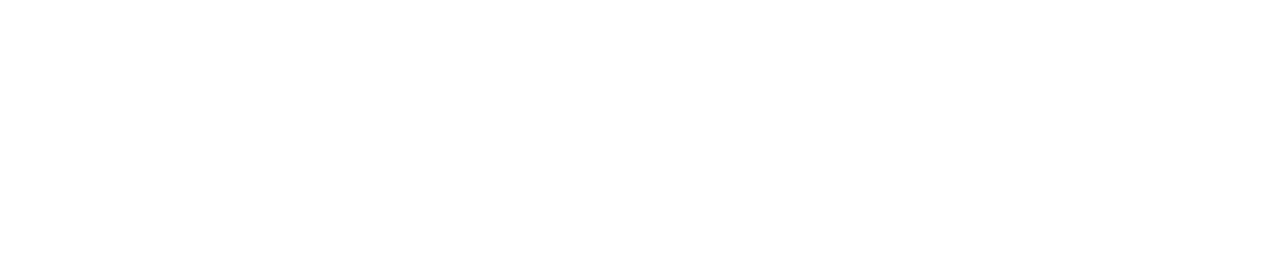
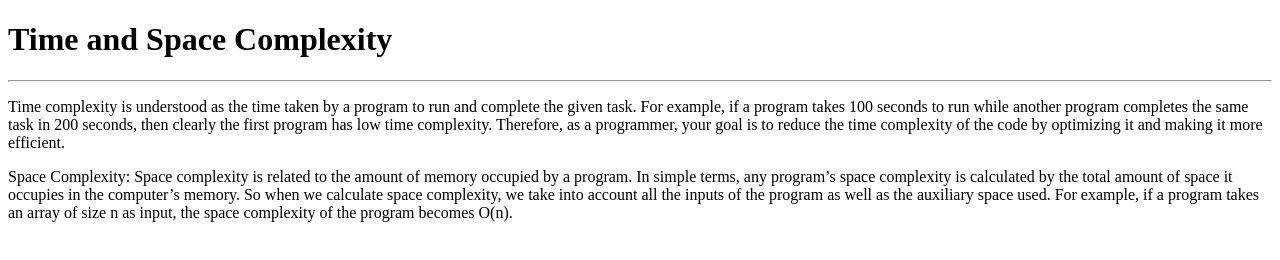
Before and after one commit to acciojob/time-and-space-complexity-zebatab, a website: page main.html in a window 1280 px wide. Drawn offline with Linux system fonts and the light colour scheme.

Commit message:
created a submission

```diff
--- a/main.html
+++ b/main.html
@@ -8,7 +8,14 @@
 
 <body>
 	<!-- the entire body must be written by student -->
-    <script type="text/javascript" src="./script.js">
+	<h1>Time and Space Complexity</h1>
+	<hr>
+	<p>Time complexity is understood as the time taken by a program to run and complete the given task. For example, if a program takes 100 seconds to run while another program completes the same task in 200 seconds, then clearly the first program has low time complexity. Therefore, as a programmer, your goal is to reduce the time complexity of the code by optimizing it and making it more efficient.</p>
+
+	<p>Space Complexity: Space complexity is related to the amount of memory occupied by a program. In simple terms, any program’s space complexity is calculated by the total amount of space it occupies in the computer’s memory. So when we calculate space complexity, we take into account all the inputs of the program as well as the auxiliary space used. For example, if a program takes an array of size n as input, the space complexity of the program becomes O(n).
+
+</p>
+	<script type="text/javascript" src="./script.js">
 </script>
 
 </body>
```
